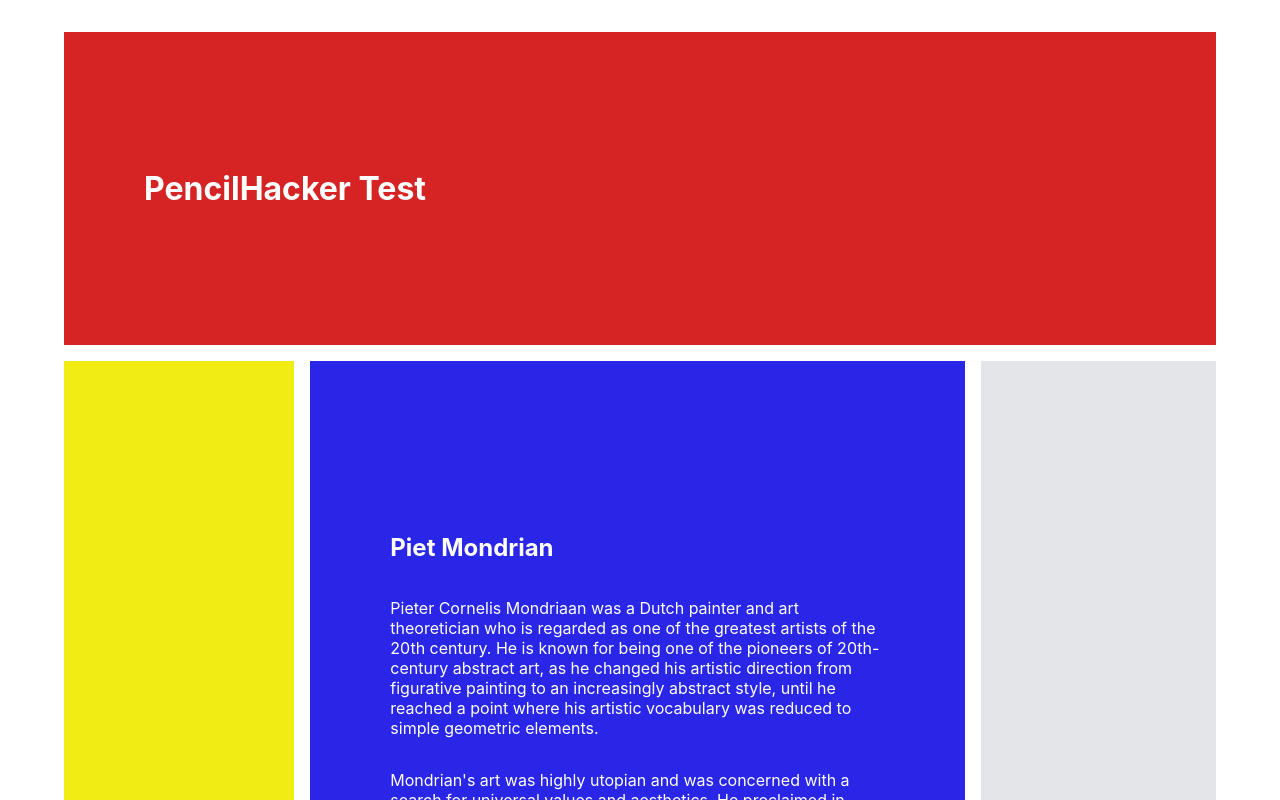
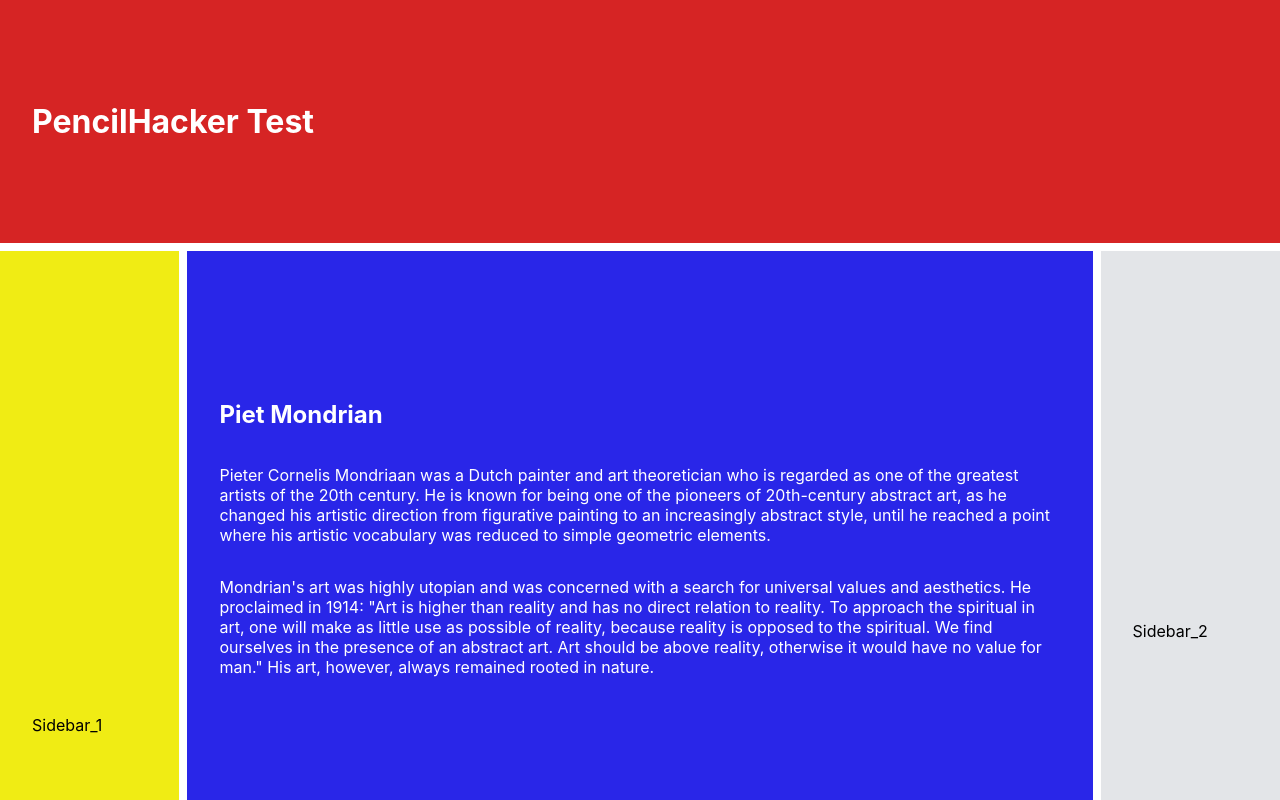
Before and after one commit to Pradyun-PencilHacker/test-repo, a React (Create React App) app: page / in a window 1280 px wide. Shown: the top 800 px of the page. Built offline with nearby package versions, Linux system fonts and the light colour scheme.

Commit message:
margins removed from container div

```diff
--- a/src/App.css
+++ b/src/App.css
@@ -12,10 +12,10 @@
   "sidebar_1   footer        footer      footer ";
 
 
-  gap: 1rem;
-  margin: 2em auto;
-  height: 200vh;
-  width: 90%;
+  gap: 0.5rem;
+  margin:0;
+  height: 150vh;
+  width: 100%;
 
 }
 .item{
@@ -23,7 +23,7 @@
   flex-direction: column;
   justify-content: center;
   /* align-items: center; */
-  padding: 5rem;
+  padding: 2rem;
 }
 
 .item_1{
```
